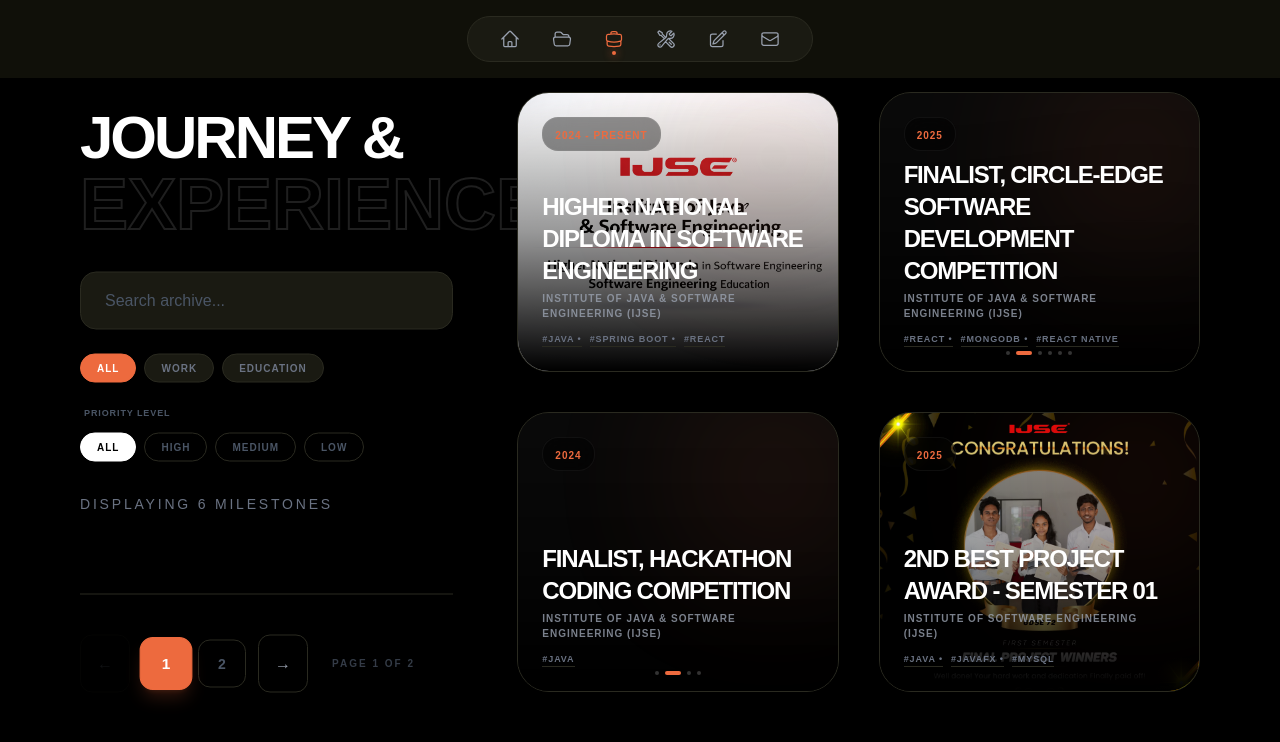
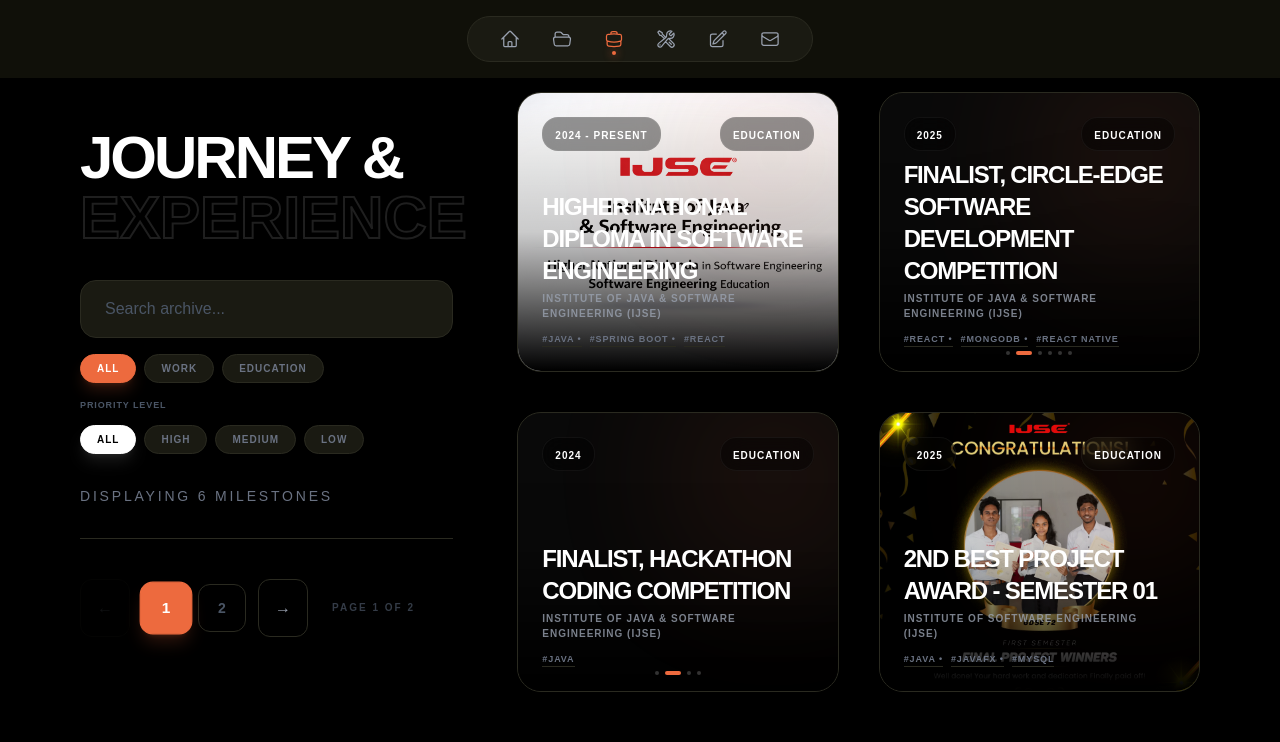
Before and after one commit to tharu-2003/Tharusha_Sandaruwan_Dahanayaka, a React (Vite) app: page /experience in a window 1280 px wide. Shown: the top 742 px of the page. Built offline with nearby package versions, Linux system fonts and the light colour scheme.

Commit message:
ExperiencePage ui updated

```diff
--- a/src/pages/ExperiencePage.tsx
+++ b/src/pages/ExperiencePage.tsx
@@ -23,7 +23,7 @@ export interface Experience {
   links: string[];
 }
 
-// 2. Optimized Card Image Slider Component
+// 2. Card Image Slider Component (preserved from original)
 const CardImageSlider = ({ images, company }: { images: string[], company: string }) => {
   const [index, setIndex] = useState(0);
 
@@ -31,7 +31,7 @@ const CardImageSlider = ({ images, company }: { images: string[], company: strin
     if (!images || images.length <= 1) return;
     const timer = setInterval(() => {
       setIndex((prev) => (prev + 1) % images.length);
-    }, 4000); // Smooth scroll every 4 seconds
+    }, 4000);
     return () => clearInterval(timer);
   }, [images]);
 
@@ -42,19 +42,18 @@ const CardImageSlider = ({ images, company }: { images: string[], company: strin
           key={index}
           src={images[index]}
           alt={company}
-          // Mobile Optimized Transitions
           initial={{ opacity: 0, scale: 1.05 }}
           animate={{ opacity: 1, scale: 1 }}
           exit={{ opacity: 0, scale: 0.95 }}
           transition={{ duration: 1.2, ease: [0.4, 0, 0.2, 1] }}
-          className="w-full h-full object-cover opacity-25 group-hover:opacity-45 transition-opacity duration-700"
+          className="w-full h-full object-cover opacity-30 group-hover:opacity-50 transition-opacity duration-700"
         />
       </AnimatePresence>
 
-      {/* Dark Overlay for Text Readability */}
-      <div className="absolute inset-0 bg-linear-to-t from-black via-black/40 to-transparent" />
+      {/* Gradient overlay — matches ProjectPage card style */}
+      <div className="absolute inset-0 bg-linear-to-t from-black via-black/20 to-transparent" />
 
-      {/* Smooth Pill Indicators */}
+      {/* Pill indicators */}
       {images && images.length > 1 && (
         <div className="absolute bottom-4 left-1/2 -translate-x-1/2 flex gap-1.5 z-30">
           {images.map((_, i) => (
@@ -95,6 +94,20 @@ const ExperiencePage = () => {
     document.body.style.overflow = 'unset';
   };
 
+  // Quick filter buttons matching ProjectPage pattern
+  const modeFilters = [
+    { label: "All", value: "All" },
+    { label: "Work", value: "Work" },
+    { label: "Education", value: "Education" },
+  ];
+
+  const priorityFilters = [
+    { label: "All", value: "All" },
+    { label: "High", value: "High" },
+    { label: "Medium", value: "Medium" },
+    { label: "Low", value: "Low" },
+  ];
+
   const filteredExperiences = useMemo(() => {
     let results = [...experiencesData];
     const priorityOrder: Record<string, number> = { "High": 1, "Medium": 2, "Low": 3 };
@@ -120,7 +133,10 @@ const ExperiencePage = () => {
   }, [searchQuery, activeMode, activePriority]);
 
   const totalPages = Math.ceil(filteredExperiences.length / itemsPerPage);
-  const currentItems = filteredExperiences.slice((currentPage - 1) * itemsPerPage, currentPage * itemsPerPage);
+  const currentItems = filteredExperiences.slice(
+    (currentPage - 1) * itemsPerPage,
+    currentPage * itemsPerPage
+  );
 
   useEffect(() => {
     window.scrollTo({ top: 0, behavior: 'smooth' });
@@ -133,40 +149,132 @@ const ExperiencePage = () => {
 
       <div className="flex flex-col lg:flex-row gap-12 lg:gap-16 mt-20 lg:mt-3">
 
-        {/* LEFT SIDE: Filtering Controls */}
+        {/* LEFT SIDE: Title, Search & Filters — mirrors ProjectPage layout exactly */}
         <div className="w-full lg:w-1/3 lg:sticky lg:top-32 h-fit space-y-8">
-          <motion.div initial={{ opacity: 0, y: 30 }} animate={{ opacity: 1, y: 0 }} transition={{ duration: 0.6 }}>
-            <motion.h1 initial={{ opacity: 0, x: -50 }} animate={{ opacity: 1, x: 0 }} transition={{ duration: 0.6, delay: 0.2 }} className="text-4xl sm:text-6xl lg:text-6xl font-black tracking-tighter leading-none uppercase">JOURNEY &</motion.h1>
-            <motion.span initial={{ opacity: 0, x: 50 }} animate={{ opacity: 1, x: 0 }} transition={{ duration: 0.6, delay: 0.3 }} className="ghost-text text-[#1a1a12] stroke-[#2a2a20] stroke-1 text-4xl sm:text-6xl lg:text-7xl font-black block leading-none">EXPERIENCE</motion.span>
+
+          {/* Title with staggered animation */}
+          <motion.div
+            initial={{ opacity: 0, y: 30 }}
+            animate={{ opacity: 1, y: 0 }}
+            transition={{ duration: 0.6 }}
+          >
+            <motion.h1
+              initial={{ opacity: 0, x: -50 }}
+              animate={{ opacity: 1, x: 0 }}
+              transition={{ duration: 0.6, delay: 0.2 }}
+              className="text-4xl sm:text-6xl lg:text-6xl font-black tracking-tighter leading-none uppercase"
+            >
+              JOURNEY &
+            </motion.h1>
+            <motion.span
+              initial={{ opacity: 0, x: 50 }}
+              animate={{ opacity: 1, x: 0 }}
+              transition={{ duration: 0.6, delay: 0.3 }}
+              className="ghost-text text-[#1a1a12] stroke-[#2a2a20] stroke-1 text-4xl sm:text-6xl lg:text-6xl font-black block"
+            >
+              EXPERIENCE
+            </motion.span>
           </motion.div>
 
-          <div className="space-y-6">
-            <motion.div initial={{ opacity: 0, y: 20 }} animate={{ opacity: 1, y: 0 }} transition={{ duration: 0.5, delay: 0.4 }}>
-              <input type="text" placeholder="Search archive..." value={searchQuery} onChange={(e) => { setSearchQuery(e.target.value); setCurrentPage(1); }} className="w-full bg-[#1a1a12] border border-[#2a2a20] rounded-2xl px-6 py-4 text-white focus:border-[#ed6a3e] outline-none transition-all placeholder:text-gray-600 shadow-lg" />
+          <div className="space-y-4">
+            {/* Search Box */}
+            <motion.div
+              initial={{ opacity: 0, y: 20 }}
+              animate={{ opacity: 1, y: 0 }}
+              transition={{ duration: 0.5, delay: 0.4 }}
+              className="relative w-full max-w-md"
+            >
+              <input
+                type="text"
+                placeholder="Search archive..."
+                value={searchQuery}
+                onChange={(e) => { setSearchQuery(e.target.value); setCurrentPage(1); }}
+                className="w-full bg-[#1a1a12] border border-[#2a2a20] rounded-2xl px-6 py-4 text-white placeholder-gray-600 focus:outline-none focus:border-[#ed6a3e] transition-all"
+              />
             </motion.div>
 
-            <motion.div initial={{ opacity: 0, y: 20 }} animate={{ opacity: 1, y: 0 }} transition={{ duration: 0.5, delay: 0.5 }} className="flex flex-wrap gap-2">
-              {["All", "Work", "Education"].map((mode) => (
-                <button key={mode} onClick={() => { setActiveMode(mode as any); setCurrentPage(1); }} className={`px-4 py-1.5 rounded-full text-[10px] font-black uppercase tracking-widest border transition-all duration-300 ${activeMode === mode ? "bg-[#ed6a3e] border-[#ed6a3e] text-white" : "bg-[#1a1a12] border-[#2a2a20] text-gray-500 hover:text-white"}`}>{mode}</button>
+            {/* Mode Filter Buttons */}
+            <motion.div
+              initial={{ opacity: 0, y: 20 }}
+              animate={{ opacity: 1, y: 0 }}
+              transition={{ duration: 0.5, delay: 0.5 }}
+              className="flex flex-wrap gap-2 max-w-md"
+            >
+              {modeFilters.map((filter, index) => (
+                <motion.button
+                  key={filter.label}
+                  initial={{ opacity: 0, scale: 0.8 }}
+                  animate={{ opacity: 1, scale: 1 }}
+                  transition={{ duration: 0.3, delay: 0.6 + index * 0.05 }}
+                  whileHover={{ scale: 1.05 }}
+                  whileTap={{ scale: 0.95 }}
+                  onClick={() => { setActiveMode(filter.value as any); setCurrentPage(1); }}
+                  className={`px-4 py-1.5 rounded-full text-[10px] font-black uppercase tracking-widest transition-all duration-300 border ${
+                    activeMode === filter.value
+                      ? "bg-[#ed6a3e] border-[#ed6a3e] text-white shadow-lg shadow-[#ed6a3e]/20"
+                      : "bg-[#1a1a12] border-[#2a2a20] text-gray-500 hover:border-gray-400 hover:text-gray-300"
+                  }`}
+                >
+                  {filter.label}
+                </motion.button>
               ))}
             </motion.div>
 
-            <motion.div initial={{ opacity: 0, y: 20 }} animate={{ opacity: 1, y: 0 }} transition={{ duration: 0.5, delay: 0.7 }} className="space-y-3">
-              <p className="text-[9px] font-black uppercase tracking-widest text-gray-600 ml-1">Priority Level</p>
-              <div className="flex flex-wrap gap-2">
-                {["All", "High", "Medium", "Low"].map((p) => (
-                  <button key={p} onClick={() => { setActivePriority(p as any); setCurrentPage(1); }} className={`px-4 py-1.5 rounded-full text-[10px] font-black uppercase tracking-widest border transition-all ${activePriority === p ? "bg-white text-black border-white" : "bg-transparent border-[#2a2a20] text-gray-600"}`}>{p}</button>
+            {/* Priority Filter Buttons */}
+            <motion.div
+              initial={{ opacity: 0, y: 20 }}
+              animate={{ opacity: 1, y: 0 }}
+              transition={{ duration: 0.5, delay: 0.6 }}
+              className="flex flex-wrap gap-2 max-w-md"
+            >
+              <p className="w-full text-[9px] font-black uppercase tracking-widest text-gray-600 mb-1">
+                Priority Level
+              </p>
+              {priorityFilters.map((filter, index) => (
+                <motion.button
+                  key={filter.label}
+                  initial={{ opacity: 0, scale: 0.8 }}
+                  animate={{ opacity: 1, scale: 1 }}
+                  transition={{ duration: 0.3, delay: 0.65 + index * 0.05 }}
+                  whileHover={{ scale: 1.05 }}
+                  whileTap={{ scale: 0.95 }}
+                  onClick={() => { setActivePriority(filter.value as any); setCurrentPage(1); }}
+                  className={`px-4 py-1.5 rounded-full text-[10px] font-black uppercase tracking-widest transition-all duration-300 border ${
+                    activePriority === filter.value
+                      ? "bg-white border-white text-black shadow-lg shadow-white/10"
+                      : "bg-[#1a1a12] border-[#2a2a20] text-gray-500 hover:border-gray-400 hover:text-gray-300"
+                  }`}
+                >
+                  {filter.label}
+                </motion.button>
               ))}
-              </div>
             </motion.div>
           </div>
-          <motion.p initial={{ opacity: 0 }} animate={{ opacity: 1 }} transition={{ delay: 0.7 }} className="text-gray-500 text-xs sm:text-sm font-medium uppercase tracking-[0.2em]">Displaying {filteredExperiences.length} milestones</motion.p>
-          <div className="hidden lg:block pt-4">
-            <Pagination currentPage={currentPage} totalPages={totalPages} setCurrentPage={setCurrentPage} />
-          </div>
+
+          <motion.p
+            initial={{ opacity: 0 }}
+            animate={{ opacity: 1 }}
+            transition={{ duration: 0.5, delay: 0.7 }}
+            className="text-gray-500 text-xs sm:text-sm font-medium uppercase tracking-[0.2em]"
+          >
+            Displaying {filteredExperiences.length} milestones
+          </motion.p>
+
+          <motion.div
+            initial={{ opacity: 0, y: 20 }}
+            animate={{ opacity: 1, y: 0 }}
+            transition={{ duration: 0.5, delay: 0.8 }}
+            className="hidden lg:block"
+          >
+            <Pagination
+              currentPage={currentPage}
+              totalPages={totalPages}
+              setCurrentPage={setCurrentPage}
+            />
+          </motion.div>
         </div>
 
-        {/* RIGHT SIDE: Experience Grid */}
+        {/* RIGHT SIDE: Experience Grid — mirrors ProjectPage card grid exactly */}
         <div className="lg:w-2/3">
           {currentItems.length > 0 ? (
             <div className="grid grid-cols-1 md:grid-cols-2 gap-8 lg:gap-10">
@@ -178,12 +286,12 @@ const ExperiencePage = () => {
                   transition={{ duration: 0.5, delay: index * 0.1 }}
                   whileHover={{ scale: 1.02, y: -5 }}
                   onClick={() => openPopup(exp)}
-                  className="group relative cursor-pointer overflow-hidden rounded-4xl bg-[#1a1a12] border border-[#2a2a20] transition-all duration-500 hover:border-[#ed6a3e]/40 shadow-2xl h-60 sm:h-70 w-full"
+                  className="group relative cursor-pointer overflow-hidden rounded-3xl bg-[#1a1a12] border border-[#2a2a20] transition-all duration-500 hover:border-[#ed6a3e]/40 shadow-2xl h-60 sm:h-70 w-full"
                 >
-                  {/* Smooth Image Slider */}
+                  {/* Image Slider (preserved) */}
                   <CardImageSlider images={exp.image} company={exp.company} />
 
-                  {/* Priority Glow Orb */}
+                  {/* Priority Glow Orb (preserved) */}
                   <motion.div
                     animate={{ scale: [1, 1.1, 1], opacity: [0.15, 0.25, 0.15] }}
                     transition={{ duration: 4, repeat: Infinity, ease: "easeInOut" }}
@@ -192,24 +300,60 @@ const ExperiencePage = () => {
                     }`}
                   />
 
-                  {/* Card Content Overlay */}
-                  <div className="absolute inset-0 p-6 flex flex-col justify-between z-20 pointer-events-none">
+                  {/* Card Content — mirrors ProjectPage structure */}
+                  <div className="absolute inset-0 p-6 flex flex-col justify-between z-20">
                     <div className="flex justify-between items-start">
-                      <motion.div initial={{ opacity: 0, x: -20 }} animate={{ opacity: 1, x: 0 }} className="px-3 py-1 rounded-2xl bg-black/40 backdrop-blur-md border border-white/5">
-                        <span className="text-[#ed6a3e] text-[10px] font-black uppercase tracking-widest">{exp.period}</span>
+                      {/* Period badge — same style as ProjectPage category badge */}
+                      <motion.div
+                        initial={{ opacity: 0, x: -20 }}
+                        animate={{ opacity: 1, x: 0 }}
+                        transition={{ duration: 0.4, delay: index * 0.1 + 0.3 }}
+                        className="px-3 py-1 rounded-2xl bg-black/40 backdrop-blur-md border border-white/5"
+                      >
+                        <span className="text-white text-[10px] font-black tracking-widest uppercase">
+                          {exp.period}
+                        </span>
+                      </motion.div>
+
+                      {/* Mode badge */}
+                      <motion.div
+                        initial={{ opacity: 0, x: 20 }}
+                        animate={{ opacity: 1, x: 0 }}
+                        transition={{ duration: 0.4, delay: index * 0.1 + 0.3 }}
+                        className="px-3 py-1 rounded-2xl bg-black/40 backdrop-blur-md border border-white/5"
+                      >
+                        <span className={`text-[10px] font-black tracking-widest uppercase ${
+                          exp.mode === "Work" ? "text-red-500" : "text-white"
+                        }`}>
+                          {exp.mode}
+                        </span>
                       </motion.div>
                     </div>
 
-                    <motion.div initial={{ opacity: 0, y: 20 }} animate={{ opacity: 1, y: 0 }} transition={{ delay: 0.4 }}>
-                      <h3 className="text-2xl font-black text-white uppercase tracking-tighter group-hover:tracking-wider transition-all duration-500 mb-1">{exp.title}</h3>
+                    <motion.div
+                      initial={{ opacity: 0, y: 20 }}
+                      animate={{ opacity: 1, y: 0 }}
+                      transition={{ duration: 0.4, delay: index * 0.1 + 0.4 }}
+                    >
+                      <h3 className="text-2xl font-black text-white uppercase tracking-tighter group-hover:tracking-wider transition-all duration-500 mb-1">
+                        {exp.title}
+                      </h3>
                       <p className="text-gray-400 font-bold uppercase text-[10px] tracking-widest mb-3 opacity-80 group-hover:opacity-100 transition-opacity">
                         {exp.company}
                       </p>
+
+                      {/* Skills as tag list — same pattern as ProjectPage tags */}
                       <div className="flex flex-wrap gap-2">
                         {exp.skills.slice(0, 3).map((skill, i) => (
-                          <span key={i} className="text-[9px] text-gray-500 font-bold uppercase tracking-widest border-b border-[#2a2a20] group-hover:border-[#ed6a3e]/40 transition-colors">
+                          <motion.span
+                            key={i}
+                            initial={{ opacity: 0 }}
+                            animate={{ opacity: 1 }}
+                            transition={{ duration: 0.3, delay: index * 0.1 + 0.5 + i * 0.05 }}
+                            className="text-[9px] text-gray-500 font-bold uppercase tracking-widest border-b border-[#2a2a20] group-hover:border-[#ed6a3e]/40 transition-colors"
+                          >
                             {skill} {i !== 2 && i !== exp.skills.length - 1 ? "•" : ""}
-                          </span>
+                          </motion.span>
                         ))}
                       </div>
                     </motion.div>
@@ -218,14 +362,28 @@ const ExperiencePage = () => {
               ))}
             </div>
           ) : (
-            <div className="text-center py-20 border border-dashed border-[#2a2a20] rounded-4xl">
-              <p className="text-gray-600 font-bold uppercase tracking-widest">No results found.</p>
-            </div>
+            <motion.div
+              initial={{ opacity: 0, scale: 0.9 }}
+              animate={{ opacity: 1, scale: 1 }}
+              transition={{ duration: 0.5 }}
+              className="text-center py-20 border border-dashed border-[#2a2a20] rounded-3xl"
+            >
+              <p className="text-gray-600 uppercase tracking-widest font-bold">No results found.</p>
+            </motion.div>
           )}
 
-          <div className="lg:hidden mt-12 pb-10">
-            <Pagination currentPage={currentPage} totalPages={totalPages} setCurrentPage={setCurrentPage} />
-          </div>
+          <motion.div
+            initial={{ opacity: 0, y: 30 }}
+            animate={{ opacity: 1, y: 0 }}
+            transition={{ duration: 0.5, delay: 0.3 }}
+            className="lg:hidden mt-12 pb-10"
+          >
+            <Pagination
+              currentPage={currentPage}
+              totalPages={totalPages}
+              setCurrentPage={setCurrentPage}
+            />
+          </motion.div>
         </div>
       </div>
     </div>
```
Lines whose indentation alone changed are shown as unchanged.
